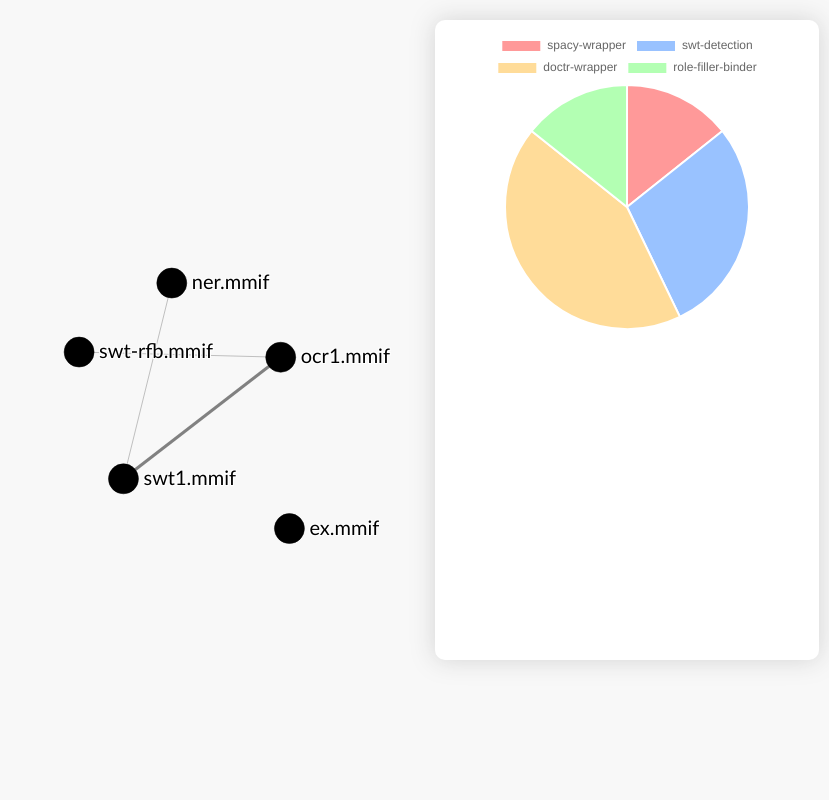
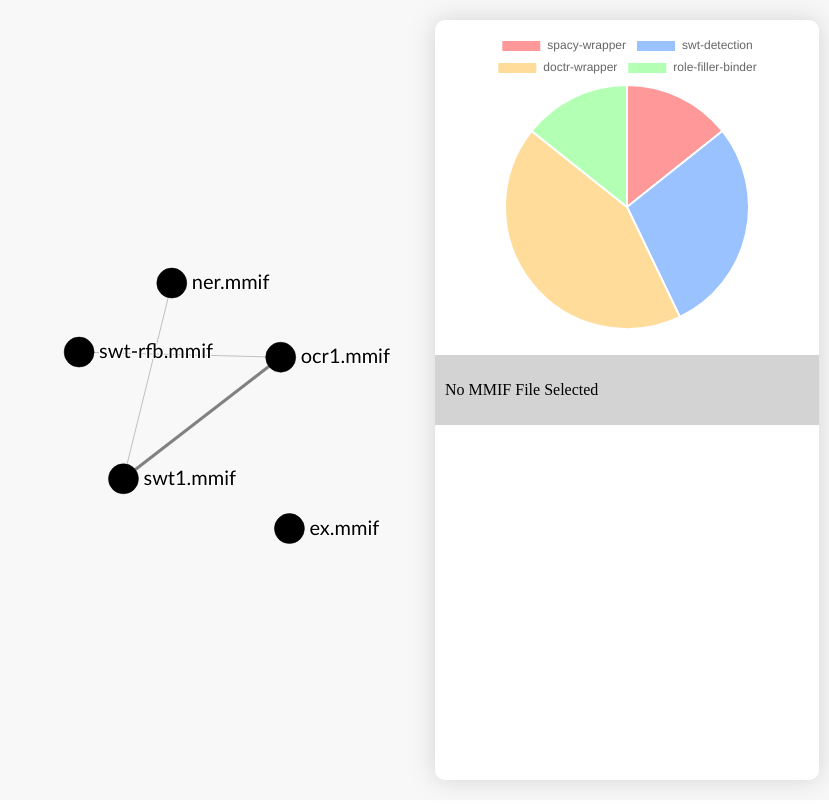
Before and after one commit to clamsproject/graph-visualizer, a Flask app: page / in a window 1280 px wide. Shown: the whole page, without its empty margins (451-1280 px from the left). Run offline with Flask 3, Linux system fonts and the light colour scheme; some libraries are stand-ins or nearby versions.

Commit message:
Resizable side panel, initial MMIF info panel implementation

```diff
--- a/static/graph.js
+++ b/static/graph.js
@@ -1,12 +1,13 @@
 // let hoveredCLAMSApp = null;
+let clickedNode = null;
 
 // Define the data for nodes and links
 const nodes = [
-    { id: 'node1', label: 'ocr1.mmif', apps: ['doctr-wrapper']},
-    { id: 'node2', label: 'swt1.mmif', apps: ['swt-detection', 'doctr-wrapper']},
-    { id: 'node3', label: 'ner.mmif', apps: ['spacy-wrapper']},
-    { id: 'node4', label: 'ex.mmif', apps: [] },
-    { id: 'node5', label: 'swt-rfb.mmif', apps: ['swt-detection', 'doctr-wrapper', 'role-filler-binder'] }
+    { id: 'node1', label: 'ocr1.mmif', apps: ['doctr-wrapper'], summary: "This is an example summary for ocr1.mmif"},
+    { id: 'node2', label: 'swt1.mmif', apps: ['swt-detection', 'doctr-wrapper'], summary: "This is an example summary for swt1.mmif"},
+    { id: 'node3', label: 'ner.mmif', apps: ['spacy-wrapper'], summary: "This is an example summary for ner1.mmif"},
+    { id: 'node4', label: 'ex.mmif', apps: [], summary: "This is an example summary for ex.mmif" },
+    { id: 'node5', label: 'swt-rfb.mmif', apps: ['swt-detection', 'doctr-wrapper', 'role-filler-binder'], summary: "This is an example summary for swt-rfb.mmif" }
 ];
 
 const links = [
@@ -104,6 +105,7 @@ node.append('text')
 // Add click event listener to links
 circles.on('click', (event, d) => {
     event.stopPropagation();
+    updatePanel(d.id);
 });
 
 
--- /dev/null
+++ b/static/mmif-panel.js
@@ -0,0 +1,52 @@
+$(document).ready(function() {
+    $('#mmifPanel').data('panel-state', 'closed');
+    var panelContent = $('#mmifPanel').find(".panel-content");
+    panelContent.slideToggle();
+  });
+
+$(".panel-header").click(function(){
+    var panel = $(this).parent();
+    var panelContent = panel.find(".panel-content");
+    var panelId = panel.data("panel-id");
+    var panelState = panel.data("panel-state");
+
+    panelContent.slideToggle("slow");
+    $(this).toggleClass("active");
+    $(this).find(".fa-regular").toggleClass("rotated")
+
+    if (panelState === "closed") {
+        panel.data("panel-state", "open");
+        // code to handle opening the panel
+    } else {
+        panel.data("panel-state", "closed");
+        // code to handle closing the panel
+    }
+});
+
+// $(".panel-header").html(function() {
+//     if (clickedNode == null) return "No MMIF file selected!"
+//     else return clickedNode
+// })
+
+function updatePanel(id) {
+    const mmifContent = getMMIFFromID(id)
+    const dropdownCaret = '<i class="fa-regular fa-square-caret-down fa-xl"></i>'
+    $(".panel-header").html(function(){
+        return `<p>${mmifContent['label']}</p>${dropdownCaret}`
+    })
+    $(".panel-content").html(function(){
+        return `<p>SUMMARY:</p><p>${mmifContent['summary']}</p><a href="/">Visualize file</a>`
+    })
+}
+
+window.onload = function() {
+    $("#statsPanel").resizable();
+  };
+
+function getMMIFFromID(id) {
+    for (elem of nodes) {
+        if (elem["id"] === id) {
+            return elem
+        }
+    }
+}
--- a/static/styles.css
+++ b/static/styles.css
@@ -48,21 +48,44 @@ body, html {
   align-items: center;
   position: absolute;
   top: 20px;
+  bottom: 20px;
   right: 10px;
   z-index: 1;
   width: 30%;
-  height: 80%;
   background-color: white;
   border-radius: 10px;
   filter: drop-shadow(0 0 0.75rem lightgray);
 }
 
 #graphWrapper {
-  height: 100vh; /* Set the height to 100% of the viewport height */
+  height: 100%; /* Set the height to 100% of the viewport height */
   width: 100vw; /* Set the width to 100% of the viewport width */
   background-color:#F8F8F8;
+  position: absolute;
 }
 
 #chartWrapper {
   margin-top: 10px;
 }
+
+#mmifPanel {
+  margin-top: 25px;
+  text-align: center;
+}
+
+.panel-header {
+  background-color: lightgray;
+  padding: 10px;
+  cursor: pointer;
+  display: flex;
+  flex-direction: row;
+  justify-content: space-between;
+  align-items: center;
+}
+.fa-square-caret-down.rotated {
+  transform: rotate(180deg);
+}
+
+.panel-content {
+  padding: 20px;
+}
--- a/templates/index.html
+++ b/templates/index.html
@@ -3,15 +3,11 @@
 <head>
     <title>Dynamic Graph Node View</title>
     <script src="https://d3js.org/d3.v6.min.js"></script>
+    <script src="https://ajax.googleapis.com/ajax/libs/jquery/3.7.1/jquery.min.js"></script>
+    <script src="https://kit.fontawesome.com/4cfc692a2d.js" crossorigin="anonymous"></script>
+    <script src="https://code.jquery.com/ui/1.13.2/jquery-ui.js"></script>
+    <link rel="stylesheet" type="text/css" href="http://code.jquery.com/ui/1.9.2/themes/base/jquery-ui.css"/>
     <link rel="stylesheet" type="text/css" href="{{ url_for('static', filename='styles.css') }}">
-  <style>
-    body, html {
-      margin: 0;
-      padding: 0;
-      height: 100%;
-      overflow: hidden;
-    }
-  </style>
 </head>
 <body>
     <div id="graphWrapper">
@@ -20,18 +16,35 @@
             <div id="chartWrapper">
                 <canvas id="pieChart"></canvas>
             </div>
+            <!-- Placeholder for mmif view panel -->
+            <div id="mmifPanel" data-panel-state="closed">
+                <div class="panel-header">
+                    <p>No MMIF File Selected</p>
+                </div>
+                <div class="panel-content"></div>
+            </div>
+        </div>
     </div>
 
     <!-- Load Chart.js library first -->
     <script src="https://cdn.jsdelivr.net/npm/chart.js"></script>
-
     <script src="{{ url_for('static', filename='chart.js') }}"></script>
+    <script src="{{ url_for('static', filename='mmif-panel.js') }}"></script>
 
     <!-- Node View -->
     <script type="text/html" id="mmif-node-template">
         {% include 'mmif_node.html' %}
     </script>
     <script src="{{ url_for('static', filename='graph.js') }}"></script>
-</div>
+
+    <script>
+        $(document).ready(function() {
+            $('#mmifPanel').data('panel-state', 'closed');
+            var panelContent = $('#mmifPanel').find(".panel-content");
+            panelContent.slideToggle("fast");
+
+            $("#statsPanel").resizable({handles: "w", minWidth: 300});
+        });
+    </script>
 </body>
 </html>
```
Also changed, not shown: 1 other file. Lines whose indentation alone changed are shown as unchanged.
